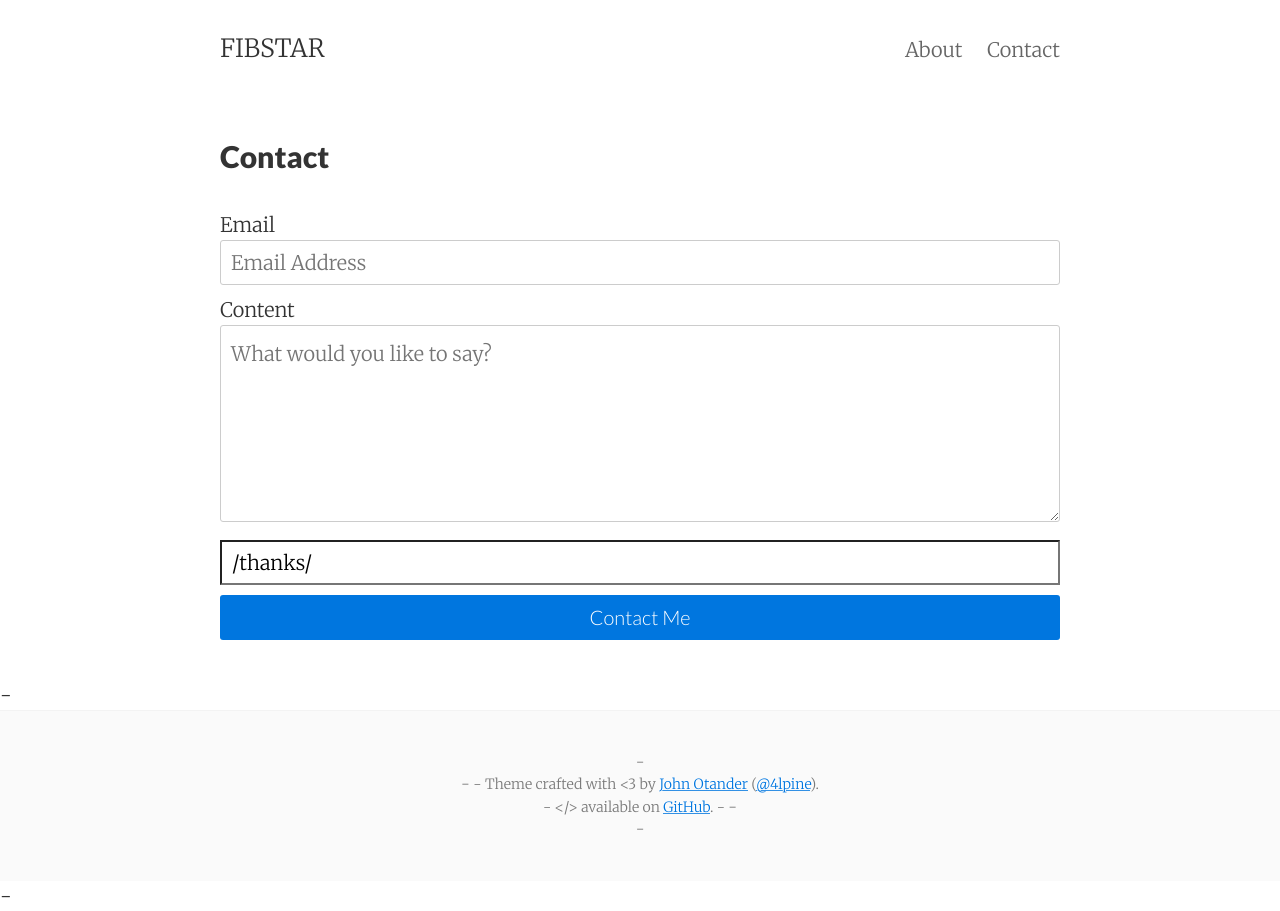
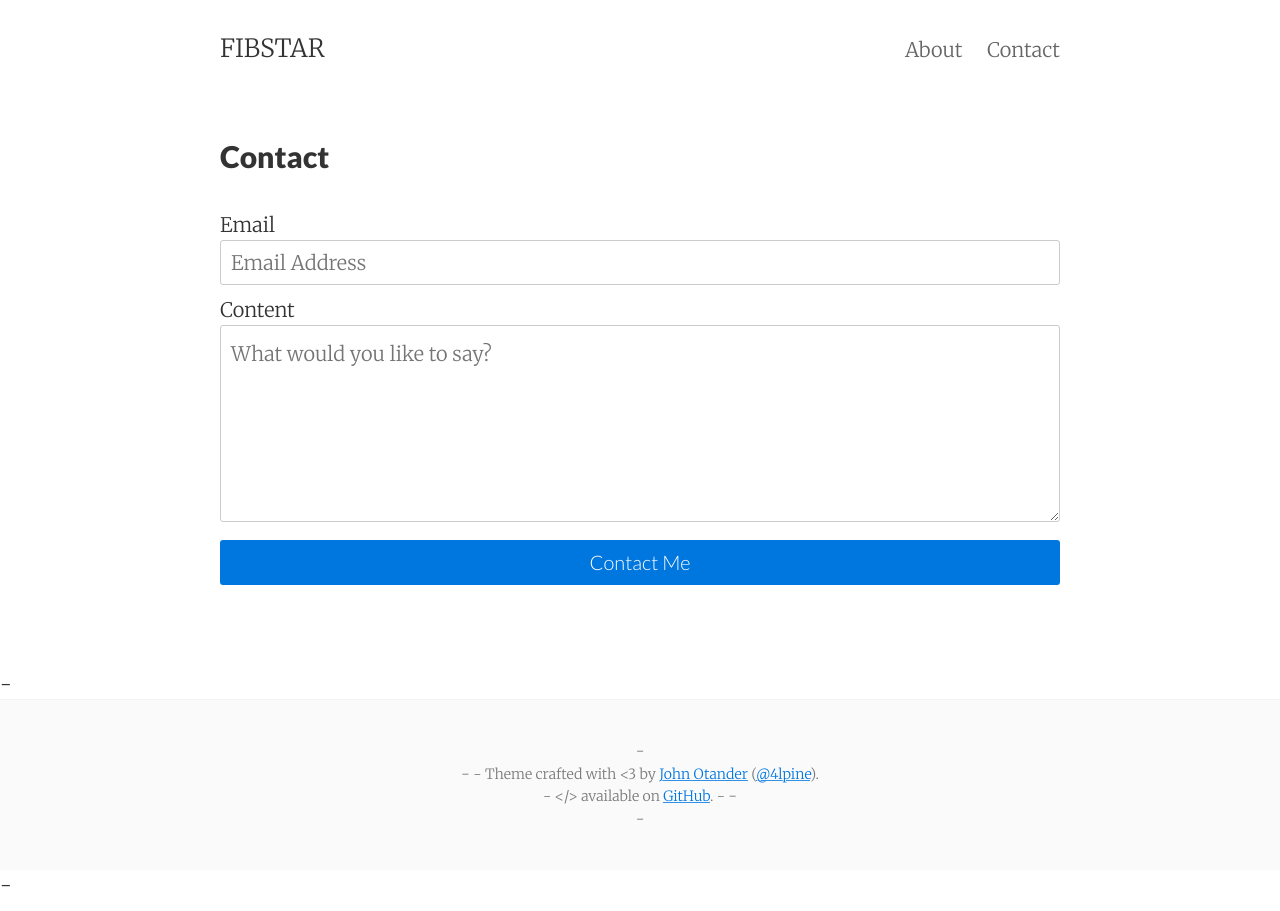
Before and after one commit to FIBSTAR/FIBSTAR.github.io, a Jekyll site: the page built from contact.html, in a window 1280 px wide. Built offline with Jekyll 4.4.1, drawn with Linux system fonts in a browser that asks for light colours.

Commit message:
Update contact.html

```diff
--- a/contact.html
+++ b/contact.html
@@ -33,7 +33,7 @@ tags: contact
         <textarea type="text" name="content" class="field-light" rows="5" placeholder="{{ site.text.contact.content }}" style="resize: vertical"></textarea>
       </label>
 
-      <input type="text" name="_next" value="{{ site.baseurl }}/thanks/" />
+      <input type="hidden" name="_next" value="{{ site.baseurl }}/thanks/" />
       <input type="hidden" name="_subject" value="{{ site.text.contact.subject }}" />
       <input type="text" name="_gotcha" style="display:none" />
 
```
